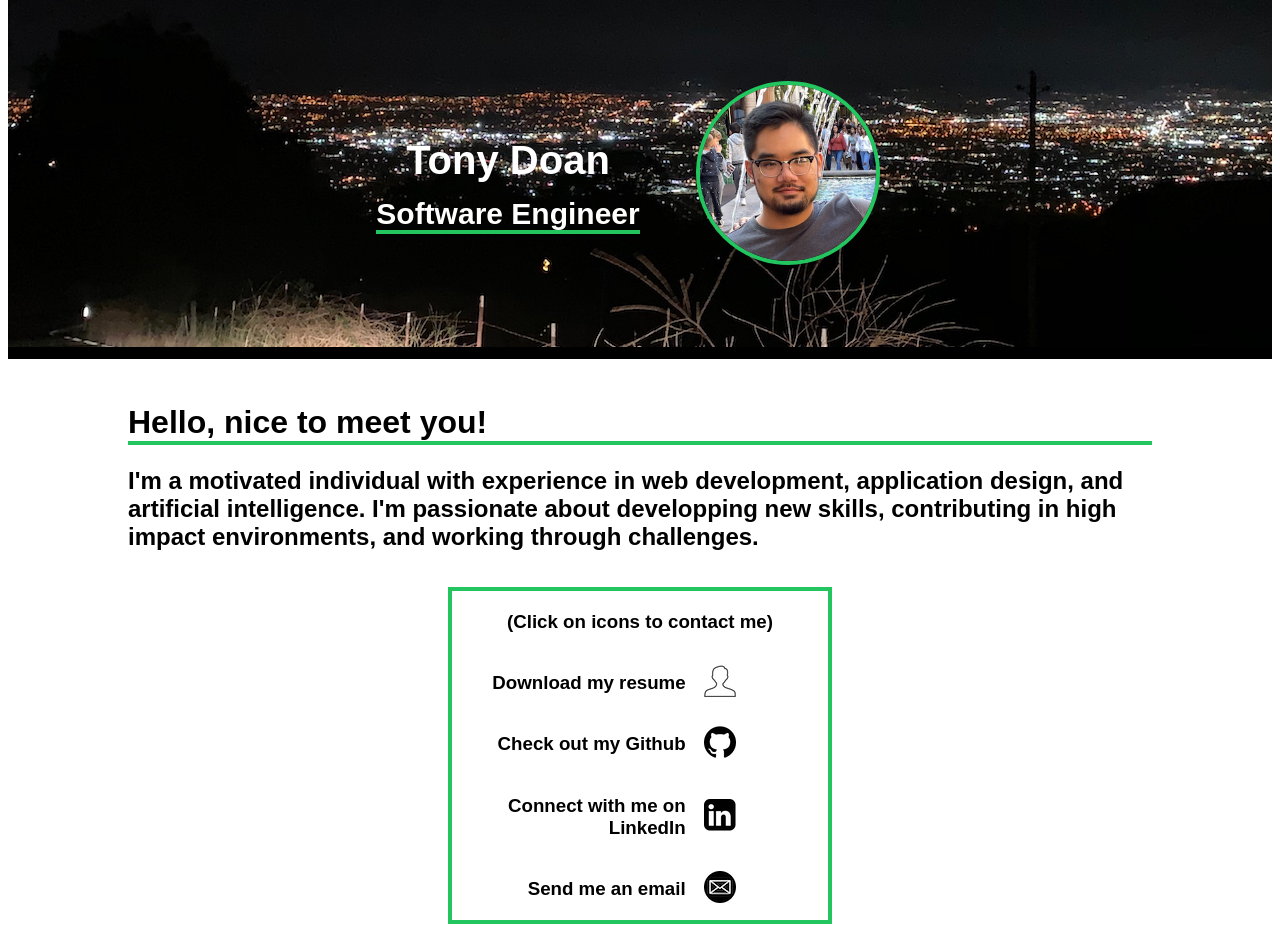
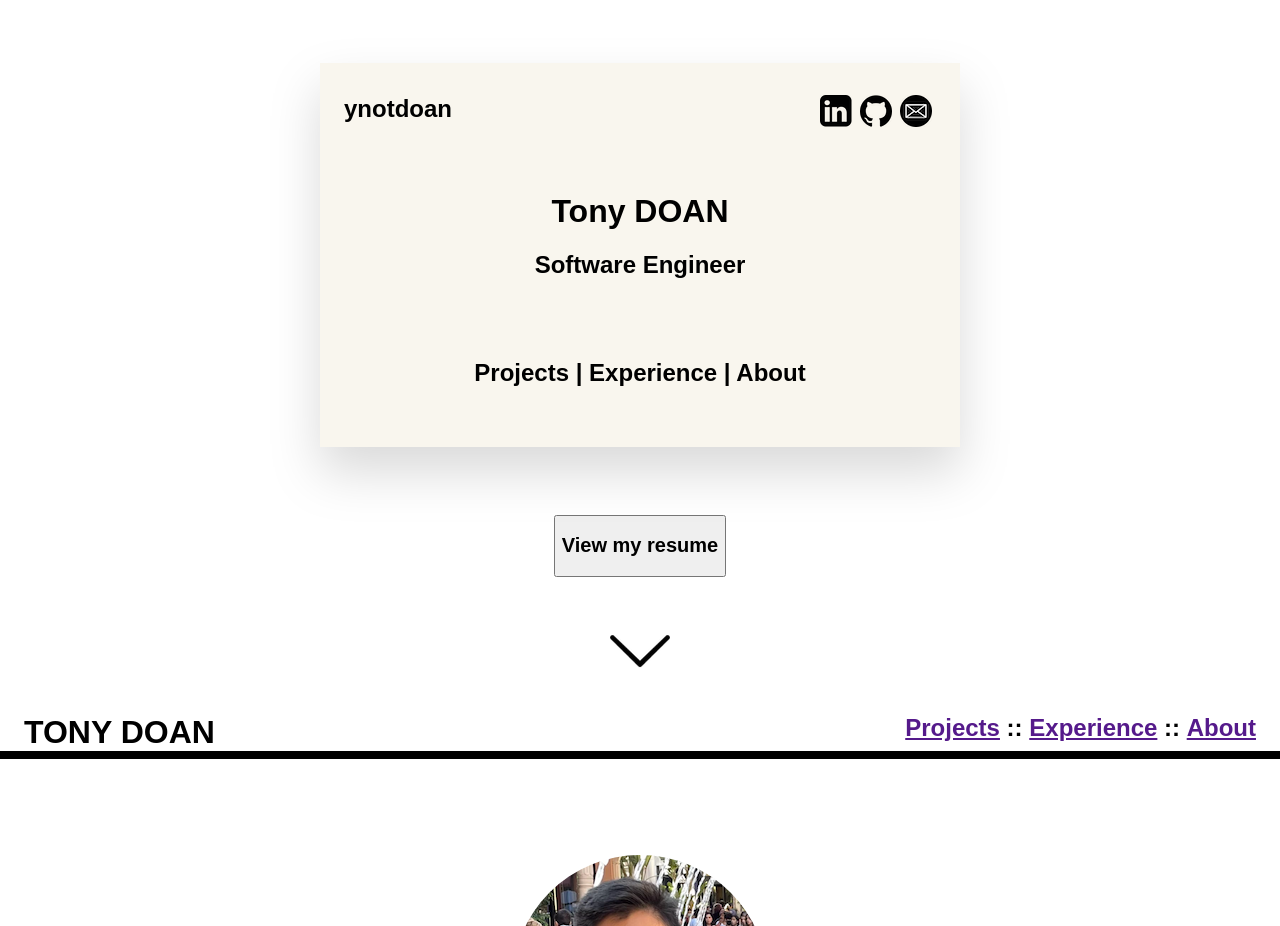
Before and after one commit to ynotdoan/ynotdoan.github.io, a React (Vite) app in the folder site/: page / in a window 1280 px wide. Shown: the part 86-1012 px from the top of the page. Built offline with nearby package versions, Linux system fonts and the light colour scheme.

Commit message:
Added sections & animated arrow

```diff
--- a/site/src/App.jsx
+++ b/site/src/App.jsx
@@ -8,16 +8,15 @@ import "./index.css"
 
 function App() {
   return (
-    <>
-      <div className="primary-theme">
-        <Navbar />
-        <Header />
-        <Intro />
-        <Projects />
-        <Experience />
-        <About />
-      </div>
-    </>
+    <div>
+
+      <Header />
+      <Navbar />
+      <Intro />
+      <Projects />
+      <Experience />
+
+    </div>
   )
 }
 
--- a/site/src/components/Header.jsx
+++ b/site/src/components/Header.jsx
@@ -1,41 +1,61 @@
-import bg_header from "../assets/imgs/header.png"
-import me from "../assets/imgs/me.png"
+import linkedin from "../assets/imgs/linkedin-icon.png"
+import github from "../assets/imgs/github-icon.png"
+import email from "../assets/imgs/email-icon.png"
+import arrow from "../assets/imgs/arrow-icon.png"
+import resume from "../assets/RESUME.pdf"
 
 function Header() {
   return (
-    <>
-      <div className="relative text-center w-full h-[24rem]">
+    <div className="flex flex-col justify-around items-center w-screen h-screen overflow-hidden">
 
-        {/* BACKGROUND  */}
-        <div className="absolute w-full h-[23.5rem] overflow-hidden bg-black">
-          <img
-            src={bg_header}
-            alt="header-bg"
-            className="opacity-1"
-          />
+      <div className="text-center">
+        <h1 className="inline text-5xl">Check out my card...</h1>
+      </div>
+
+      <div className="flex flex-wrap justify-between items- text-center bg-[#F9F6EE] w-1/2 max-w-[900px] min-w-[300px] aspect-[5/3] drop-shadow-2xl">
+        {/* Site name */}
+        <div className="mt-8 ml-6">
+          <h2 className="inline">ynotdoan</h2>
         </div>
 
-        <div className="flex flex-wrap h-96 items-center justify-center">
-
-          {/* NAME AND ROLE */}
-          <div className="z-10 text-white text-xl px-4">
-            <h1 className="inline-block">Tony Doan</h1> <br />
-            <h2 className="inline border-0 border-b-4 border-solid secondary-theme">Software Engineer</h2>
-          </div>
-
-          {/* PROFILE PIC */}
-          <div className="z-10">
-            <img
-              src={me}
-              alt="header-img"
-              className="w-2/3 rounded-full border-4 border-solid secondary-theme"
-            />
-          </div>
-
+        {/* Contact */}
+        <div className="mt-8 mr-6">
+          <a href="https://www.linkedin.com/in/ynotdoan/" target="_blank">
+            <img src={linkedin} className="px-1" />
+          </a>
+          <a href="https://github.com/ynotdoan" target="_blank">
+            <img src={github} className="px-1" />
+          </a>
+          <a href="">
+            <img src={email} className="px-1" />
+          </a>
         </div>
 
+        {/* Name */}
+        <div className="w-full">
+          <h1 className="">Tony DOAN</h1>
+          <h2 className="">Software Engineer</h2>
+        </div>
+
+        {/* Links */}
+        <div className="w-full">
+          <h2>
+            <a>Projects</a> | <a>Experience</a> | <a>About</a>
+          </h2>
+        </div>
       </div>
-    </>
+
+      <div>
+        <a href={resume} target="_blank">
+          <button><h2>View my resume</h2></button>
+        </a>
+      </div>
+
+      <div className="animate-bounce">
+        <img src={arrow} />
+      </div>
+
+    </div>
   )
 }
 
--- a/site/src/components/Intro.jsx
+++ b/site/src/components/Intro.jsx
@@ -1,78 +1,25 @@
-import l_icon from "../assets/imgs/linkedin-icon.png"
-import g_icon from "../assets/imgs/github-icon.png"
-import e_icon from "../assets/imgs/email-icon.png"
-import m_icon from "../assets/imgs/man-icon.png"
-import resume from "../assets/RESUME.pdf"
+import me from "../assets/imgs/me.png"
 
 function Intro() {
   return (
-    <>
-      <div className="flex flex-wrap justify-center">
-        <div className="w-[64rem] p-4">
-          <h1 className="border-0 border-b-4 border-solid secondary-theme">Hello, nice to meet you!</h1>
-          <h2 className="">
-            I'm a motivated individual with experience in web development, application design, and artificial intelligence.
-            I'm passionate about developping new skills, contributing in high impact environments, and working through challenges.
-          </h2>
-        </div>
+    <div className="flex flex-wrap justify-center my-24">
 
-        <div className="w-[24rem]">
-          <table className="m-auto border-spacing-x-4 border-4 border-solid secondary-theme">
-            <tr>
-              <th className="text-center" colSpan={2}><h3>(Click on icons to contact me)</h3></th>
-            </tr>
-            <tr>
-              <td className="w-2/3 text-right"><h3>Download my resume</h3></td>
-              <td className="w-1/3 text-left">
-                <a target="_blank" href={resume}>
-                  <img
-                    src={m_icon}
-                    alt="resume"
-                  />
-                </a>
-              </td>
-            </tr>
+      <div>
+        <img
+          src={me}
+          className="rounded-full"
+        />
+      </div>
 
-            <tr>
-              <td className="w-2/3 text-right"><h3>Check out my Github</h3></td>
-              <td className="w-1/3 text-left">
-                <a target="_blank" href="https://www.github.com/ynotdoan">
-                  <img
-                    src={g_icon}
-                    alt="github.com/ynotdoan"
-                  />
-                </a>
-              </td>
-            </tr>
+      <div className="w-[64rem] m-8">
+        <h1 className="border-0 border-b-4 border-solid">Hello, nice to meet you!</h1>
+        <h2 className="">
+          I'm a motivated individual with experience in web development, application design, and artificial intelligence.
+          I'm enjoy developping new skills, contributing in high impact environments, and working through challenges.
+        </h2>
+      </div>
 
-            <tr>
-              <td className="w-2/3 text-right"><h3>Connect with me on LinkedIn</h3></td>
-              <td className="w-1/3 text-left">
-                <a target="_blank" href="https://www.linkedin.com/in/ynotdoan">
-                  <img
-                    src={l_icon}
-                    alt="linkedin.com/in/ynotdoan"
-                  />
-                </a>
-              </td>
-            </tr>
-
-            <tr>
-              <td className="w-2/3 text-right"><h3>Send me an email</h3></td>
-              <td className="w-1/3 text-left">
-                <a target="_blank" href="">
-                  <img
-                    src={e_icon}
-                    alt="ynotdoan@gmail.com"
-                  />
-                </a>
-              </td>
-            </tr>
-          </table>
-        </div>
-
-      </div>
-    </>
+    </div>
   )
 }
 
--- a/site/src/components/Navbar.jsx
+++ b/site/src/components/Navbar.jsx
@@ -1,7 +1,6 @@
 function Navbar() {
   return (
-    <>
-      <div className="primary-theme z-20 sticky top-0 flex justify-between p-2 border-0 border-b-8 border-solid secondary-theme">
+    <div className="bg-white sticky top-0 flex justify-between px-6 border-0 border-b-8 border-solid z-10">
 
       <div>
         <h1 className="inline">TONY DOAN</h1>
@@ -14,8 +13,6 @@ function Navbar() {
       </div>
 
     </div>
-
-    </>
   )
 }
 
--- a/site/src/index.css
+++ b/site/src/index.css
@@ -2,7 +2,12 @@
 @tailwind components;
 @tailwind utilities;
 
-.primary-theme {
+body {
+  padding: 0;
+  margin: 0;
+}
+
+/* .primary-theme {
   @apply
     bg-white text-black
     dark:bg-black dark:text-white
@@ -12,4 +17,4 @@
   @apply
     border-green-500
     dark:border-orange-500
-}
+} */
```
Also changed, not shown: site/src/assets/imgs/arrow-icon.png (added). Lines whose indentation alone changed are shown as unchanged.
